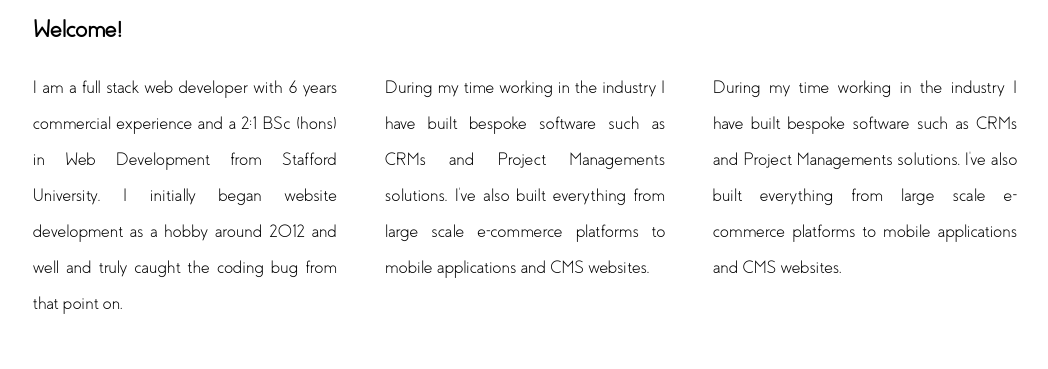
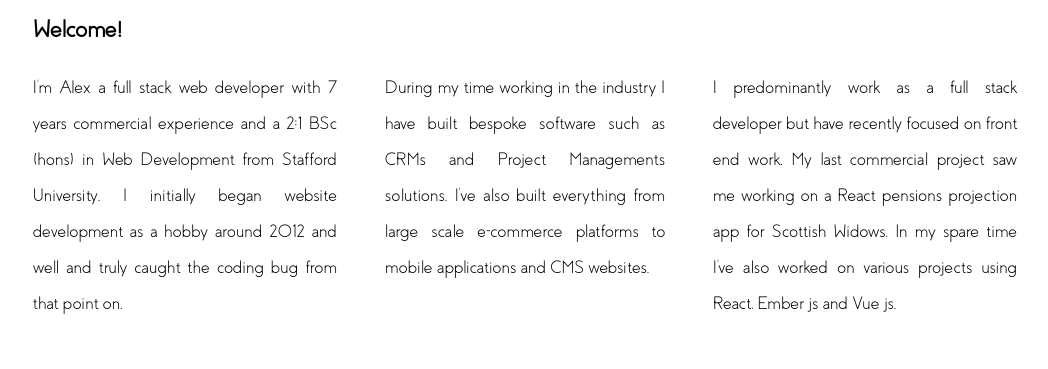
Before and after one commit to ARTaylor1502/portfolio-react, a React (Create React App) app: page / in a window 1280 px wide. Shown: the part 218-587 px from the top of the page, without its empty margins (115-1163 px from the left). Built offline with nearby package versions, Linux system fonts and the light colour scheme; no server answers.

Commit message:
Update Home content and index

```diff
--- a/src/components/Home/Home.js
+++ b/src/components/Home/Home.js
@@ -6,8 +6,8 @@ const Home = () => (
     <div className="grid rid-cols-1 md:grid-cols-3">
       <div className="mb-6 md:mb-0 md:pr-6 text-justify">
         <p className="text-lg leading-loose">
-          I am a full stack web developer with 6 years commercial experience and
-          a 2:1 BSc (hons) in Web Development from Stafford University. I
+          I'm Alex a full stack web developer with 7 years commercial experience
+          and a 2:1 BSc (hons) in Web Development from Stafford University. I
           initially began website development as a hobby around 2012 and well
           and truly caught the coding bug from that point on.
         </p>
@@ -22,10 +22,11 @@ const Home = () => (
       </div>
       <div className="md:pl-6 text-justify">
         <p className="text-lg leading-loose">
-          During my time working in the industry I have built bespoke software
-          such as CRMs and Project Managements solutions. I've also built
-          everything from large scale e-commerce platforms to mobile
-          applications and CMS websites.
+          I predominantly work as a full stack developer but have recently
+          focused on front end work. My last commercial project saw me working
+          on a React pensions projection app for Scottish Widows. In my spare
+          time I've also worked on various projects using React, Ember js and
+          Vue js.
         </p>
       </div>
     </div>
```
Also changed, not shown: public/index.html (+0 -23 lines).
